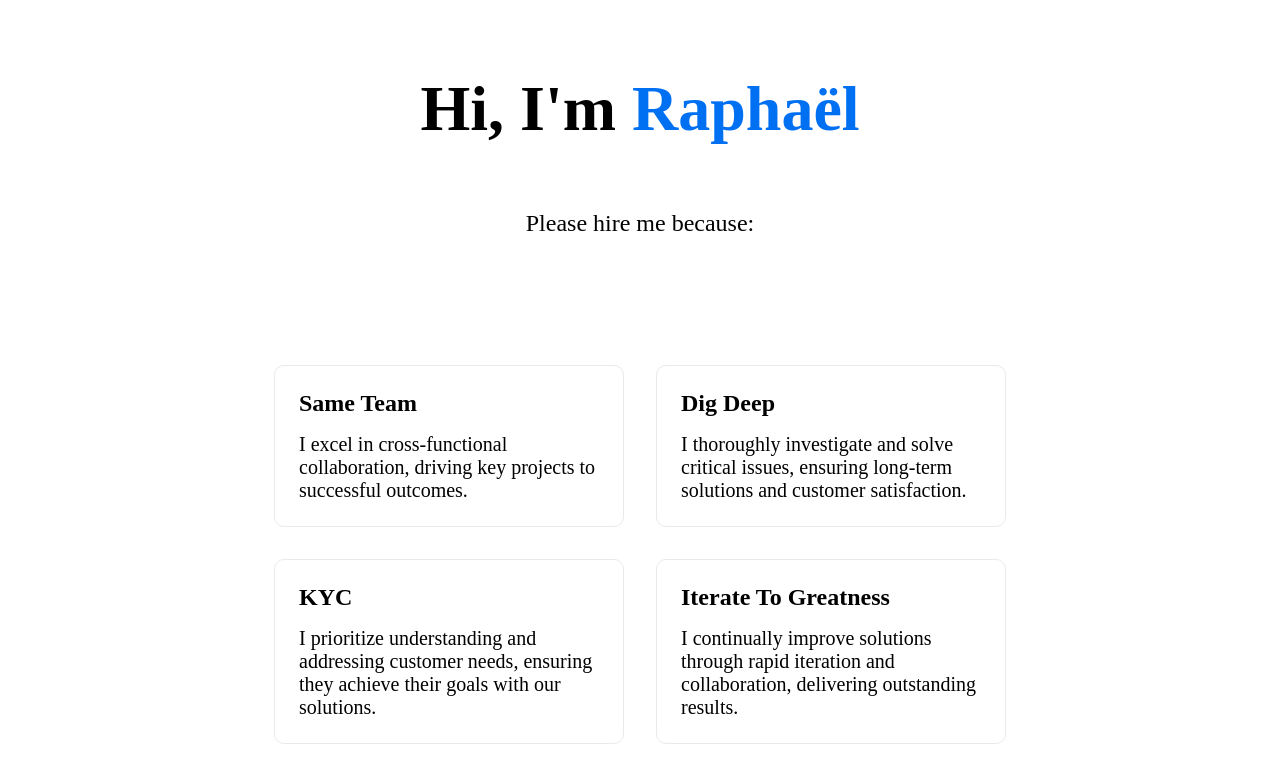
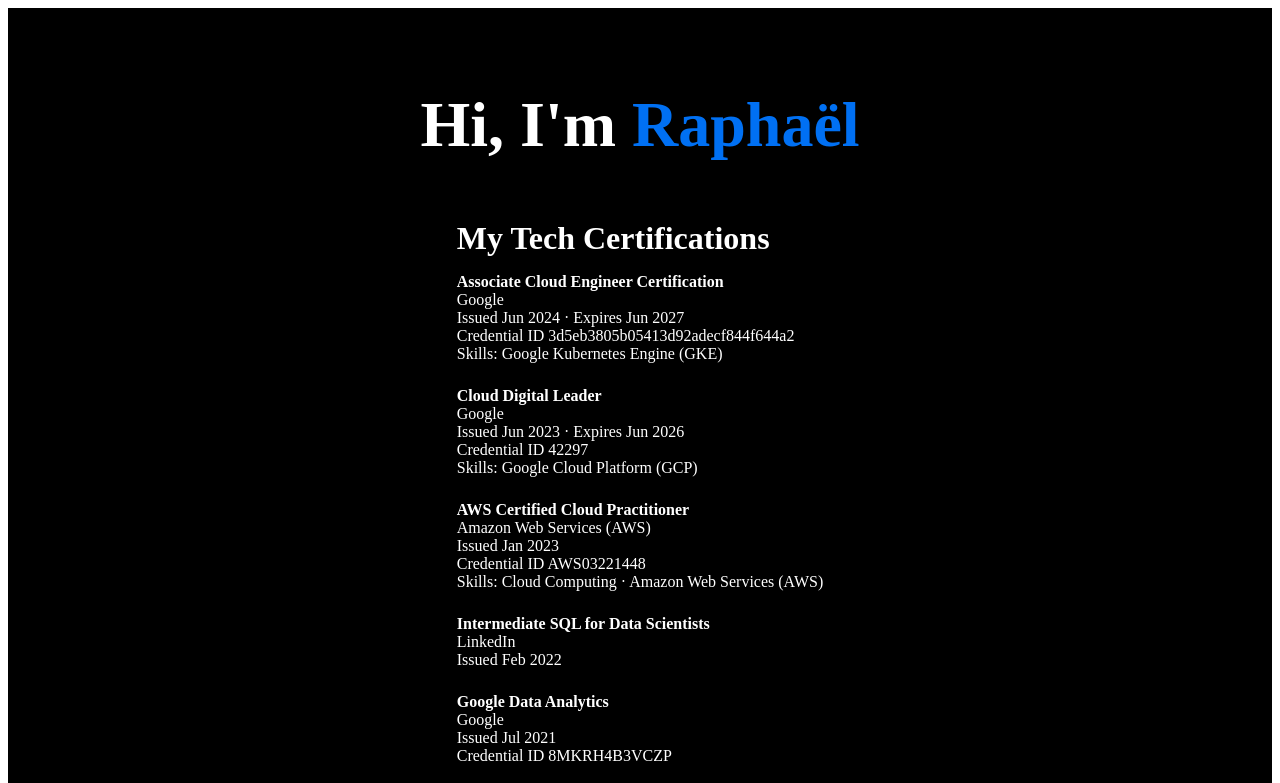
Before and after one commit to ralphieninefo/hire-raphael-nextjs, a Next.js app: page / in a window 1280 px wide. Shown: the top 783 px of the page. Built offline with nearby package versions, Linux system fonts and the light colour scheme.

Commit message:
Update to black background with white text and list tech certifications

```diff
--- a/pages/index.js
+++ b/pages/index.js
@@ -14,32 +14,6 @@
         <h1 className={styles.title}>
           Hi, I'm <a href="https://www.linkedin.com/in/raphael-sirvent/" target="_blank" rel="noopener noreferrer">Raphaël</a>
         </h1>
-
-        <p className={styles.description}>
-          Please hire me because:
-        </p>
-
-        <div className={styles.grid}>
-          <div className={styles.card}>
-            <h3>Same Team</h3>
-            <p>I excel in cross-functional collaboration, driving key projects to successful outcomes.</p>
-          </div>
-
-          <div className={styles.card}>
-            <h3>Dig Deep</h3>
-            <p>I thoroughly investigate and solve critical issues, ensuring long-term solutions and customer satisfaction.</p>
-          </div>
-
-          <div className={styles.card}>
-            <h3>KYC</h3>
-            <p>I prioritize understanding and addressing customer needs, ensuring they achieve their goals with our solutions.</p>
-          </div>
-
-          <div className={styles.card}>
-            <h3>Iterate To Greatness</h3>
-            <p>I continually improve solutions through rapid iteration and collaboration, delivering outstanding results.</p>
-          </div>
-        </div>
 
         <div className={styles.certifications}>
           <h2>My Tech Certifications</h2>
--- a/styles/Home.module.css
+++ b/styles/Home.module.css
@@ -1,10 +1,16 @@
 .container {
-  padding: 0 2rem;
+  min-height: 100vh;
+  padding: 0 0.5rem;
+  display: flex;
+  flex-direction: column;
+  justify-content: center;
+  align-items: center;
+  background-color: black;
+  color: white;
 }
 
 .main {
-  min-height: 100vh;
-  padding: 4rem 0;
+  padding: 5rem 0;
   flex: 1;
   display: flex;
   flex-direction: column;
@@ -13,16 +19,14 @@
 }
 
 .footer {
+  width: 100%;
+  height: 100px;
+  border-top: 1px solid #eaeaea;
   display: flex;
   justify-content: center;
   align-items: center;
-  padding: 2rem 0;
-}
-
-.title {
-  margin: 0;
-  line-height: 1.15;
-  font-size: 4rem;
+  background-color: black;
+  color: white;
 }
 
 .title a {
@@ -36,46 +40,38 @@
   text-decoration: underline;
 }
 
+.title {
+  margin: 0;
+  line-height: 1.15;
+  font-size: 4rem;
+}
+
+.title,
 .description {
   text-align: center;
+}
+
+.description {
   margin: 4rem 0;
+  line-height: 1.5;
   font-size: 1.5rem;
 }
 
-.grid {
-  display: flex;
-  align-items: center;
-  justify-content: center;
-  flex-wrap: wrap;
-  max-width: 800px;
-  margin-top: 3rem;
+.certifications {
+  margin-top: 2rem;
+  text-align: left;
 }
 
-.card {
-  margin: 1rem;
-  padding: 1.5rem;
-  text-align: left;
-  color: inherit;
-  text-decoration: none;
-  border: 1px solid #eaeaea;
-  border-radius: 10px;
-  transition: color 0.15s ease, border-color 0.15s ease;
-  max-width: 300px;
+.certifications h2 {
+  font-size: 2rem;
+  margin-bottom: 1rem;
 }
 
-.card h3 {
-  margin: 0 0 1rem 0;
-  font-size: 1.5rem;
+.certifications ul {
+  list-style-type: none;
+  padding: 0;
 }
 
-.card p {
-  margin: 0;
-  font-size: 1.25rem;
+.certifications li {
+  margin-bottom: 1.5rem;
 }
-
-.card:hover,
-.card:focus,
-.card:active {
-  color: #0070f3;
-  border-color: #0070f3;
-}
```
